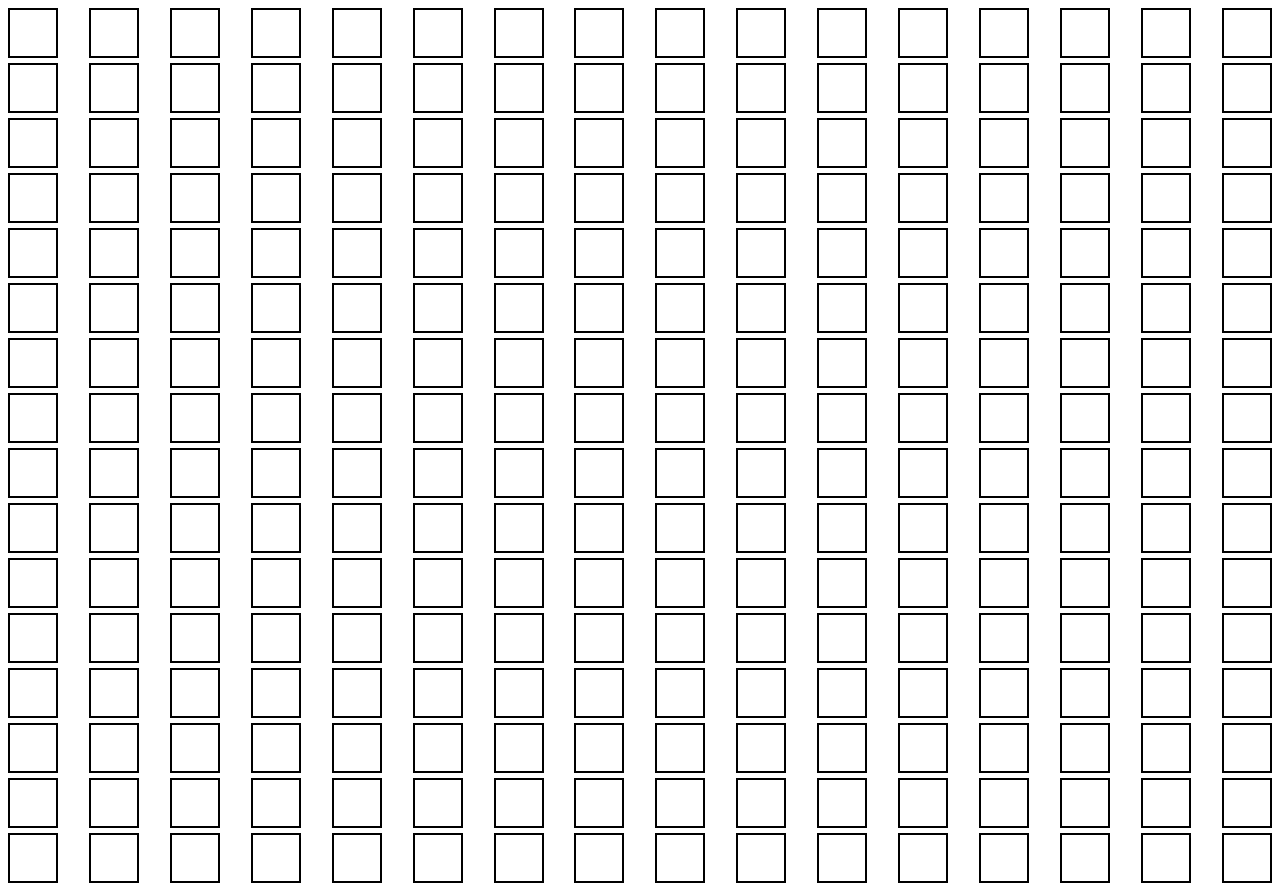
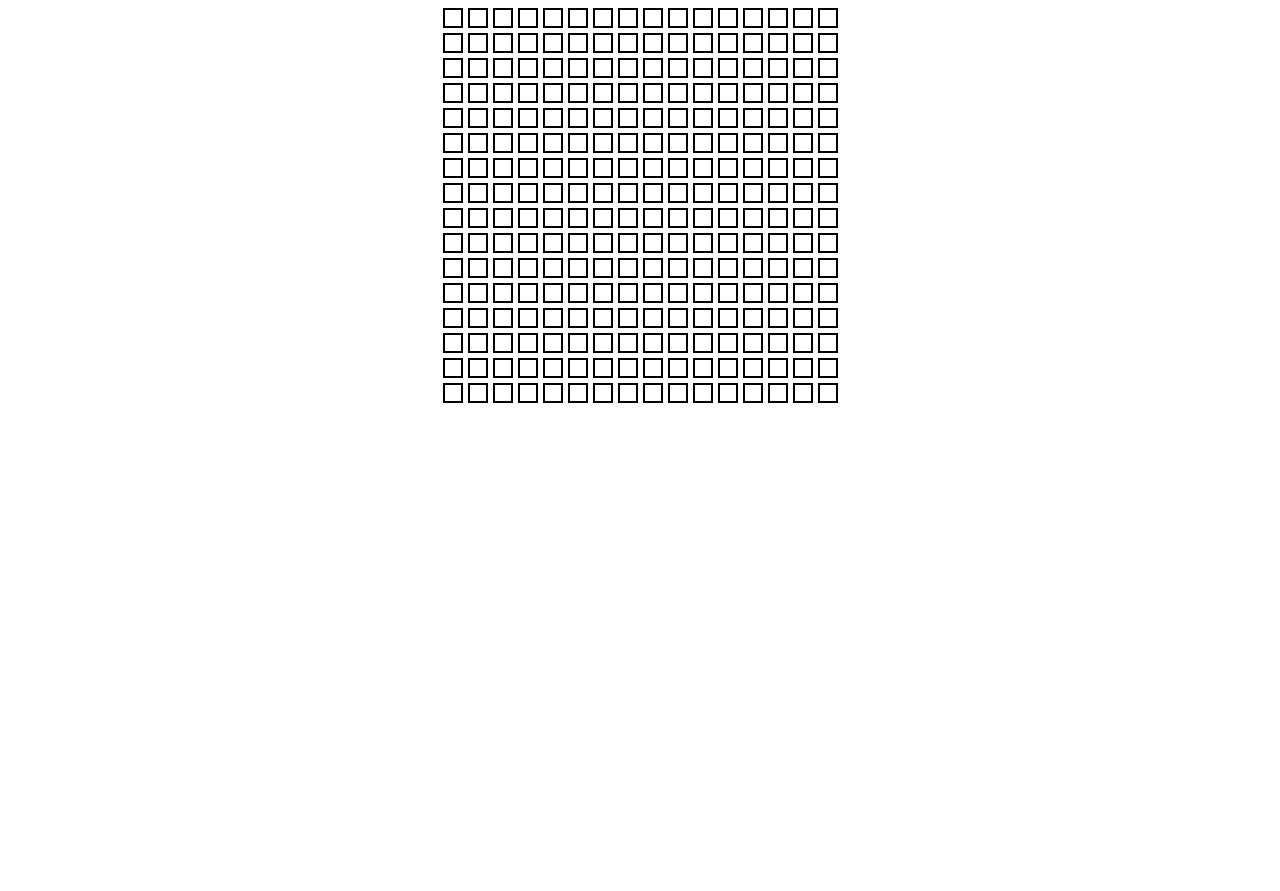
Before and after one commit to ytb664/Etch-a-Sketch, a plain HTML site: page index.html in a window 1280 px wide. After the commit the page ends 800 px from the top, so only its background shows below. Drawn offline with Linux system fonts and the light colour scheme.

Commit message:
Change box size

```diff
--- a/style.css
+++ b/style.css
@@ -5,16 +5,14 @@
 }
 
 .row {
-    height: 50px * 16;
-    width: 50px * 16;
     display: flex;
-    justify-content: space-between;
-    align-items: center;
+    justify-content: center;
+    gap: 5px;
 }
 
 .column {
-    height: 50px;
-    width: 50px;
+    height: 20px;
+    width: 20px;
     border: 2px solid black;
     box-sizing: border-box;
 }
```
